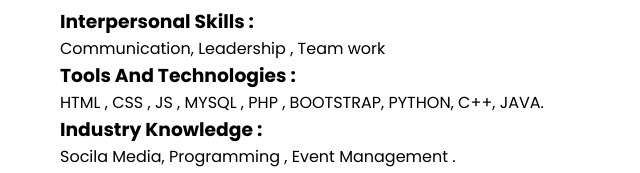
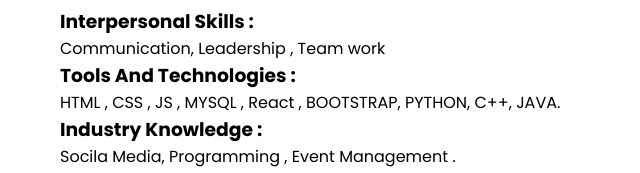
Before and after one commit to Atulsingh7/Portfolio, a plain HTML site: page index.html in a window 1280 px wide. Shown: the part 2420-2593 px from the top of the page, 25-665 px from the left. Drawn offline with Linux system fonts and the light colour scheme; a web font is replaced by a local one.

Commit message:
Update index.html

```diff
--- a/index.html
+++ b/index.html
@@ -125,7 +125,7 @@ My skills</h2>
                     <div class="text" style="font-size:2em;">
 My creative skills & experiences.</div>
 <h3>Interpersonal Skills :</h3><p>Communication, Leadership , Team work</p>
-<h3>Tools And Technologies :</h3><p>HTML , CSS , JS , MYSQL , PHP , BOOTSTRAP, PYTHON, C++, JAVA.</p>
+<h3>Tools And Technologies :</h3><p>HTML , CSS , JS , MYSQL , React , BOOTSTRAP, PYTHON, C++, JAVA.</p>
 <h3>Industry Knowledge :</h3><p>Socila Media, Programming , Event Management .</p>
 <h3>Experience : </h3><p>Worked for the new startups and currently working on the site design for IIT BOMBAY.</p>
 <a href="#">Read more</a>
```
